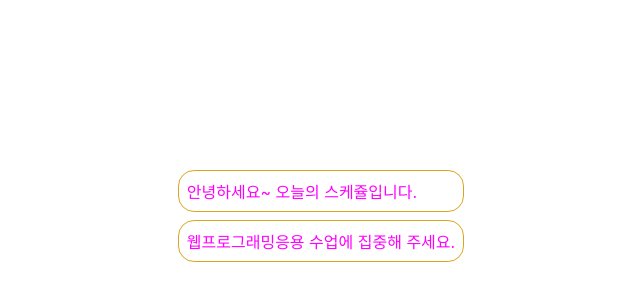
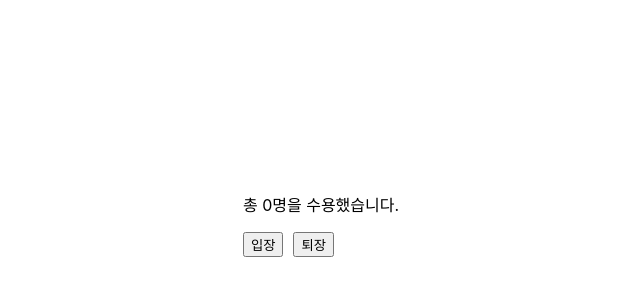
Before and after one commit to qkrwnsqja/React, a React (Create React App) app: page / in a window 1280 px wide. Shown: the part 184-484 px from the top of the page, without its empty margins (319-959 px from the left). Built offline with nearby package versions, Linux system fonts and the light colour scheme.

Commit message:
7장 useState, useEffect

```diff
--- /dev/null
+++ b/src/chp07/Accomodate.jsx
@@ -0,0 +1,31 @@
+import React, {useEffect, useState} from "react";
+import useCounter from "./useCounter";
+
+const MAX_Count = 10;
+
+function Accomodate(props) {
+    const [isFull,setIsFull] = useState(false);
+    const [count, increaseCount, decreaseCount] = useCounter(0); //Custom useState 사용
+
+    useEffect(() => {
+        console.log("====================")
+        console.log("useEffect() isFull is called.");
+        console.log(`isFull: ${isFull}`);
+    });
+
+    useEffect(() => {
+        setIsFull(count >= MAX_Count);
+        console.log(`Current count value: ${count}`)
+    },  [count]);
+
+    return(
+        <div style={{padding: 20}}>
+            <p>{`총 ${count}명을 수용했습니다.`}</p>
+            <button onClick={increaseCount} disabled={isFull} style={{marginRight: 10}}>입장</button>
+            <button onClick={decreaseCount}>퇴장</button>
+            {isFull && <p style={{color:"red", margin: 15}}> 수용할 수 있는 정원이 가득찼습니다.</p>}
+        </div>
+    );
+}
+
+export default Accomodate;
--- a/src/chp07/exam01/Counter.jsx
+++ b/src/chp07/exam01/Counter.jsx
@@ -1,8 +1,17 @@
-import React, {useState} from "react";
+import React, {useEffect, useState} from "react";
 // useState 훅을 사용하여 상태설정이 변경될 때마다 다시 Rendering이 되게 변경
 function Counter() {
     const [count, setCount] = useState(0);
+    // 클래스형컴포넌트에서 컴포넌트가 마운트되었을 때, 컴포넌트가 업데이트(변경)되었을 때 자동으로 호출되는 callback메소드가
+    // 함수형 컴포넌트에는 존재하지 않기 때문에 useEffect 훅을 대신 사용한다.
+    // count useeState 설정이 변경될 때마다 제목표시줄의 문자열을 변경하고자 한다.
+    useEffect(() => {
+       document.title = `총 ${count}번 클릭했습니다.`;
+       // 클래스형컴포넌트에서 3, 컴포넌트가 언마운트되었을 때
+        return ()=>{
 
+        }
+    });
     return(
         <div>
             <p>총 {count}번 클릭했습니다.</p>
--- /dev/null
+++ b/src/chp07/useCounter.js
@@ -0,0 +1,15 @@
+import React, {useState} from "react";
+
+// Custom Hook(사용자 정의 훅):useState hook을 사용
+function useCounter(initialValue) {
+    // 컴포넌트가 마운트되었을 때, 업데이트 되었을 때
+    const [count, setCount] = useState(initialValue);
+
+    const increaseCount = () => setCount((count) => count + 1);
+    const decreaseCount = () => setCount((count) => Math.max(count - 1, 0) );
+
+    return [count, increaseCount, decreaseCount]
+
+}
+
+export default useCounter;
--- a/src/index.js
+++ b/src/index.js
@@ -16,13 +16,15 @@
 import CommentList from "./chp05/CommentList";
 import Notification from "./chp06/Notification";
 import NotificationList from "./chp06/NotificationList";
+import Counter from "./chp07/exam01/Counter";
+import Accomodate from "./chp07/Accomodate";
 
 
 const root = ReactDOM.createRoot(document.getElementById('root'));
 
 root.render(
     <React.StrictMode>
-        <NotificationList/>
+        <Accomodate/>
     </React.StrictMode>
 );
 
```
